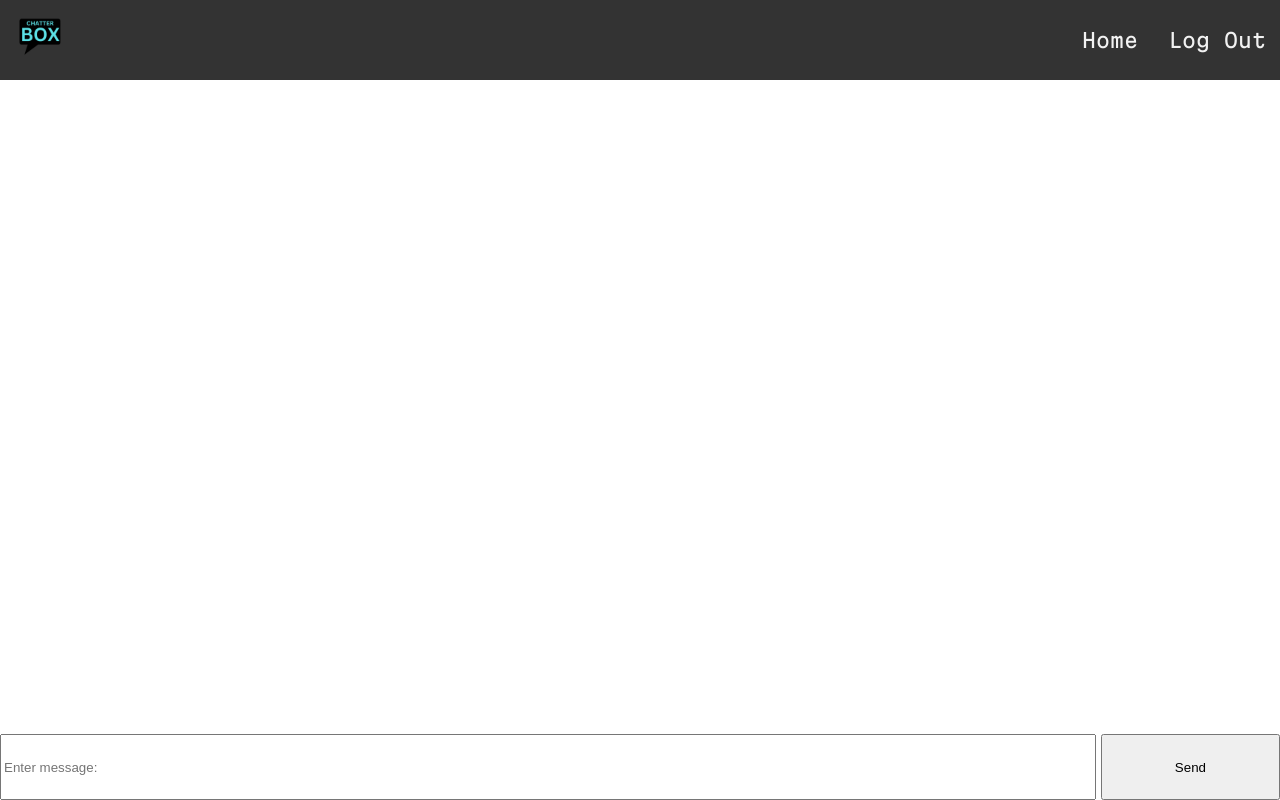
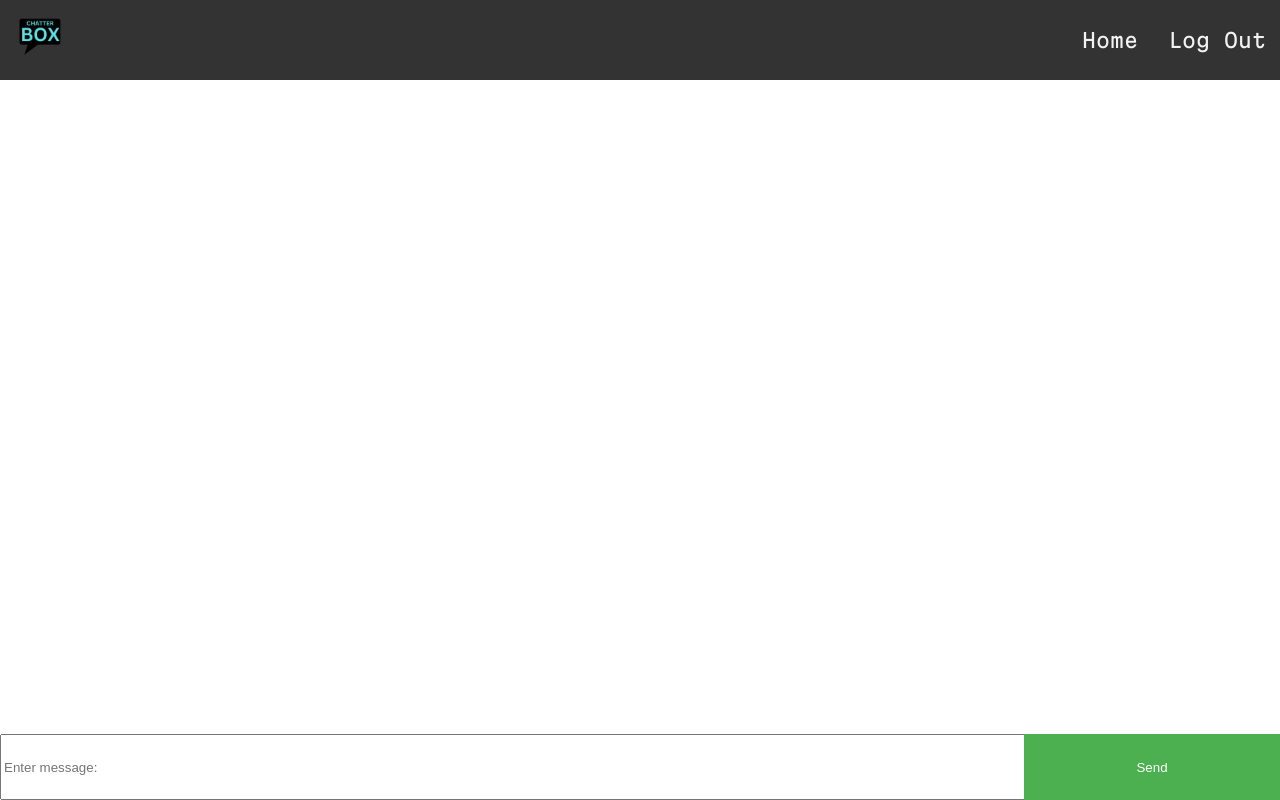
Before and after one commit to WahoozleStudios/chatterbox, a plain HTML site: page docs/home.html in a window 1280 px wide. Drawn offline with Linux system fonts and the light colour scheme; no server answers.

Commit message:
fixed css

```diff
--- a/docs/home.html
+++ b/docs/home.html
@@ -71,46 +71,56 @@
         .topnav .logout-btn {
             margin-right: 30px;
         }
+
         #messageEntry {
-            width: 85%;
+            width: 80%;
             height: 60px;
             position: fixed;
             bottom: 0;
+            left: 0;
             z-index: 1; /* Ensure the message entry appears above other elements */
         }
 
         #sendBtn {
-            width: 14%;
+            width: 20%;
             height: 66px;
             position: fixed;
             bottom: 0;
             right: 0;
             z-index: 1; /* Ensure the send button appears above other elements */
+            background-color: #4CAF50;
+            color: white;
+            border: none;
+            cursor: pointer;
         }
+
         #messagesContainer {
             margin-top: 60px;
             padding: 20px;
-            padding-bottom: 100px; /* Add padding at the bottom to prevent messages from being hidden by the message entry */
+            padding-bottom: 160px; /* Add padding at the bottom to prevent messages from being hidden by the message entry and send button */
         }
+
         #messagesContainer p {
             margin: 0;
             padding: 0;
             margin-bottom: 10px; /* Add margin between messages */
         }
+
         #messagesContainer .message {
             background-color: #f2f2f2;
             padding: 10px;
             border-radius: 5px;
         }
+
         #messagesContainer .message p {
             margin-bottom: 5px; /* Add margin between message content and user/number */
         }
+
         #messagesContainer .message .user-number {
             font-size: 14px;
             color: #888;
-            text-decoration: underline;
-            cursor: pointer;
         }
+
         #messagesContainer hr {
             border: none;
             border-top: 1px solid #ccc;
```
Also changed, not shown: docs/index.html (+4 -0 lines).
